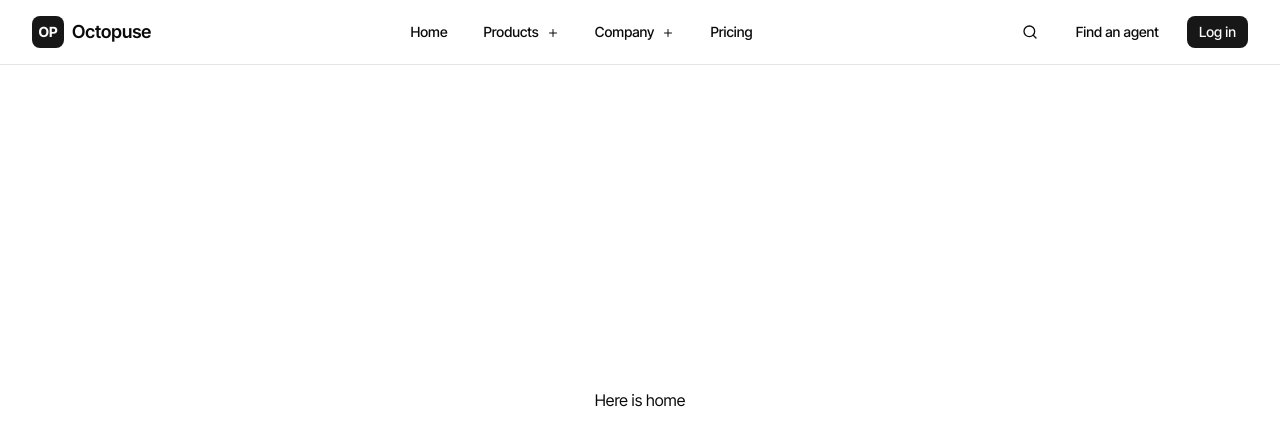
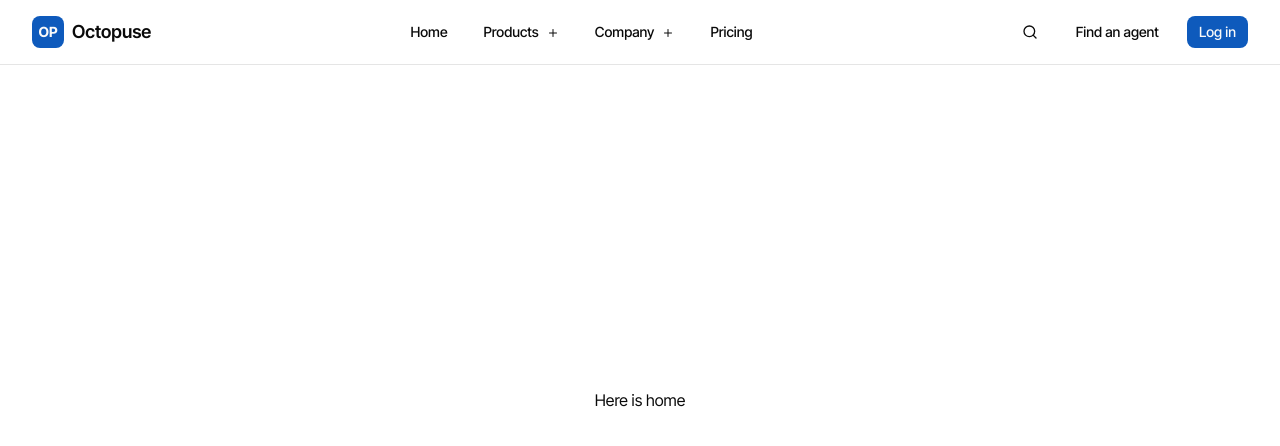
Before and after one commit to justqacode/oktopuse, a React (Vite) app: page / in a window 1280 px wide. Shown: the top 446 px of the page. Built offline with nearby package versions, Linux system fonts and the light colour scheme; no server answers.

Commit message:
refactor: changed primary colour

```diff
--- a/src/index.css
+++ b/src/index.css
@@ -55,7 +55,8 @@
   --card-foreground: oklch(0.145 0 0);
   --popover: oklch(1 0 0);
   --popover-foreground: oklch(0.145 0 0);
-  --primary: oklch(0.205 0 0);
+  /* --primary: oklch(0.205 0 0); */
+  --primary: oklch(48.509% 0.16933 257.974);
   --primary-foreground: oklch(0.985 0 0);
   --secondary: oklch(0.97 0 0);
   --secondary-foreground: oklch(0.205 0 0);
```
